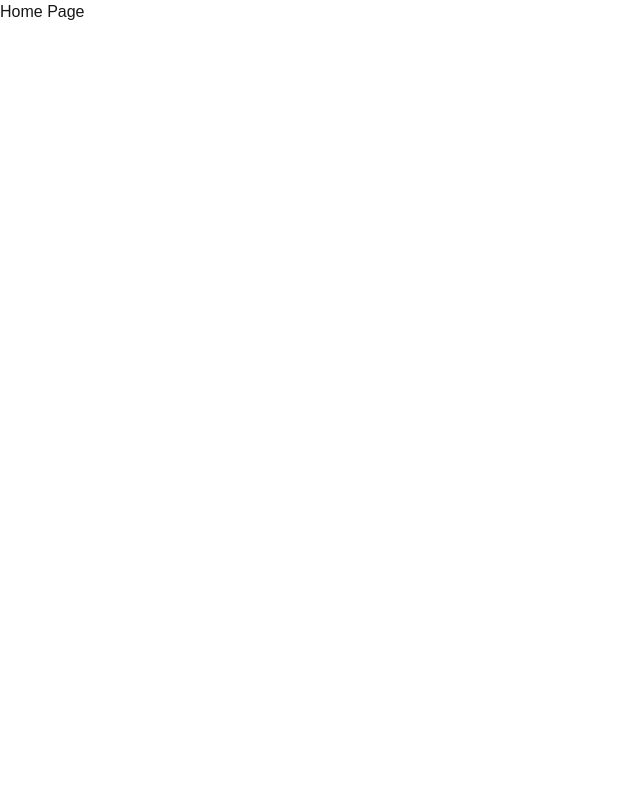
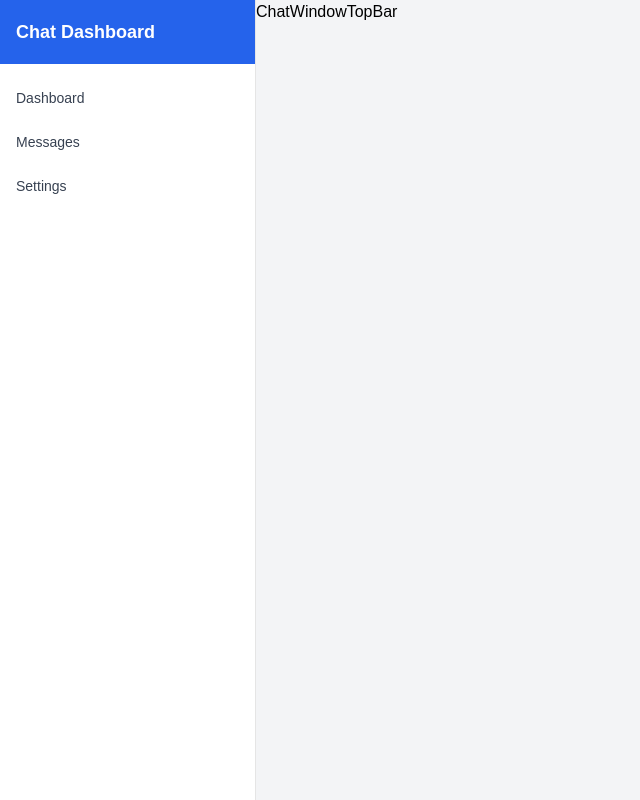
Before and after one commit to brosmar18/ai_assistant, a Next.js app: page / in a window 1280 px wide. Shown: the whole page, without its empty margins (0-640 px from the left). Built offline with nearby package versions, Linux system fonts and the light colour scheme.

Commit message:
Sidebar added

```diff
--- a/app/layout.tsx
+++ b/app/layout.tsx
@@ -21,7 +21,7 @@ export default function RootLayout({
   return (
     <ClerkProvider>
     <html lang="en">
-      <body>
+      <body className="bg-gray-100">
         {children}
       </body>
     </html>
--- a/app/page.tsx
+++ b/app/page.tsx
@@ -1,8 +1,14 @@
-import React from 'react'
+import ChatWindow from "@/components/ChatWindow"
+import SideBar from "@/components/SideBar"
+import TopBar from "@/components/TopBar"
 
 const page = () => {
   return (
-    <div>Home Page</div>
+    <div className='text-black flex h-screen'>
+      <SideBar />
+      <ChatWindow />
+      <TopBar />
+    </div>
   )
 }
 
--- /dev/null
+++ b/components/ChatWindow.tsx
@@ -0,0 +1,9 @@
+import React from 'react'
+
+const ChatWindow = () => {
+  return (
+    <div>ChatWindow</div>
+  )
+}
+
+export default ChatWindow
--- /dev/null
+++ b/components/SideBar.tsx
@@ -0,0 +1,26 @@
+import Link from 'next/link'
+import React from 'react'
+
+const SideBar = () => {
+  return (
+    <div className='hidden md:flex md:flex-shrink-0'>
+      <div className='flex flex-col w-64 bg-white border-r'>
+        {/* Sidebar Header  */}
+        <div className='flex items-center h-16 px-4 bg-blue-600 text-white'>
+          <p className='text-lg font-semibold'>Chat Dashboard</p>
+        </div>
+
+        {/* Sidebar Content  */}
+        <div className='flex flex-col flex-1 overflow-y-auto'>
+          <nav className='flex-1 px-2 py-4 space-y-2'>
+            <Link href="/" className='flex items-center px-2 py-2 text-sm font-medium text-gray-700 rounded hover:bg-gray-200'>Dashboard</Link>
+            <Link href="/" className='flex items-center px-2 py-2 text-sm font-medium text-gray-700 rounded hover:bg-gray-200'>Messages</Link>
+            <Link href="/" className='flex items-center px-2 py-2 text-sm font-medium text-gray-700 rounded hover:bg-gray-200'>Settings</Link>
+          </nav>
+        </div>
+      </div>
+    </div>
+  )
+}
+
+export default SideBar
--- /dev/null
+++ b/components/TopBar.tsx
@@ -0,0 +1,9 @@
+import React from 'react'
+
+const TopBar = () => {
+  return (
+    <div>TopBar</div>
+  )
+}
+
+export default TopBar
```
